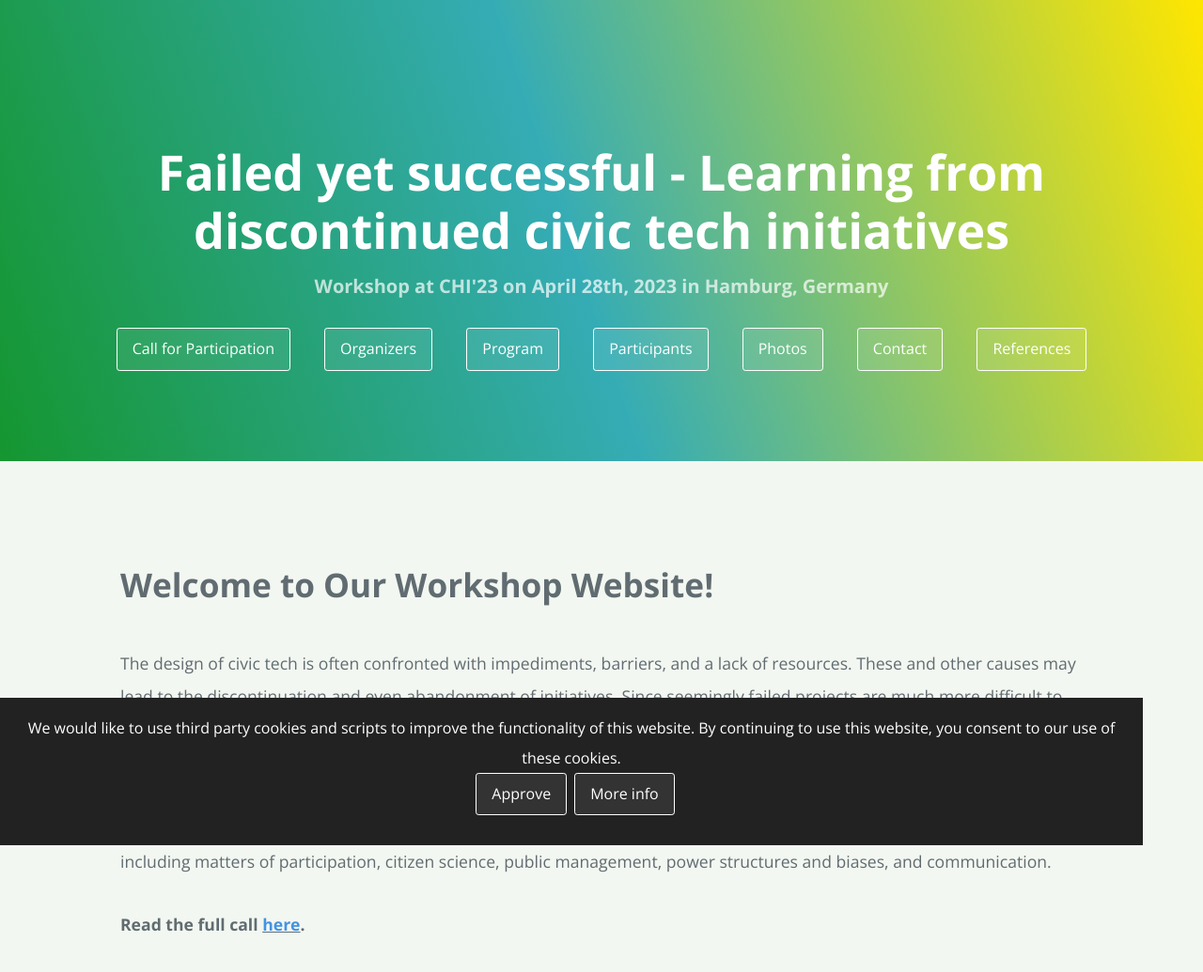
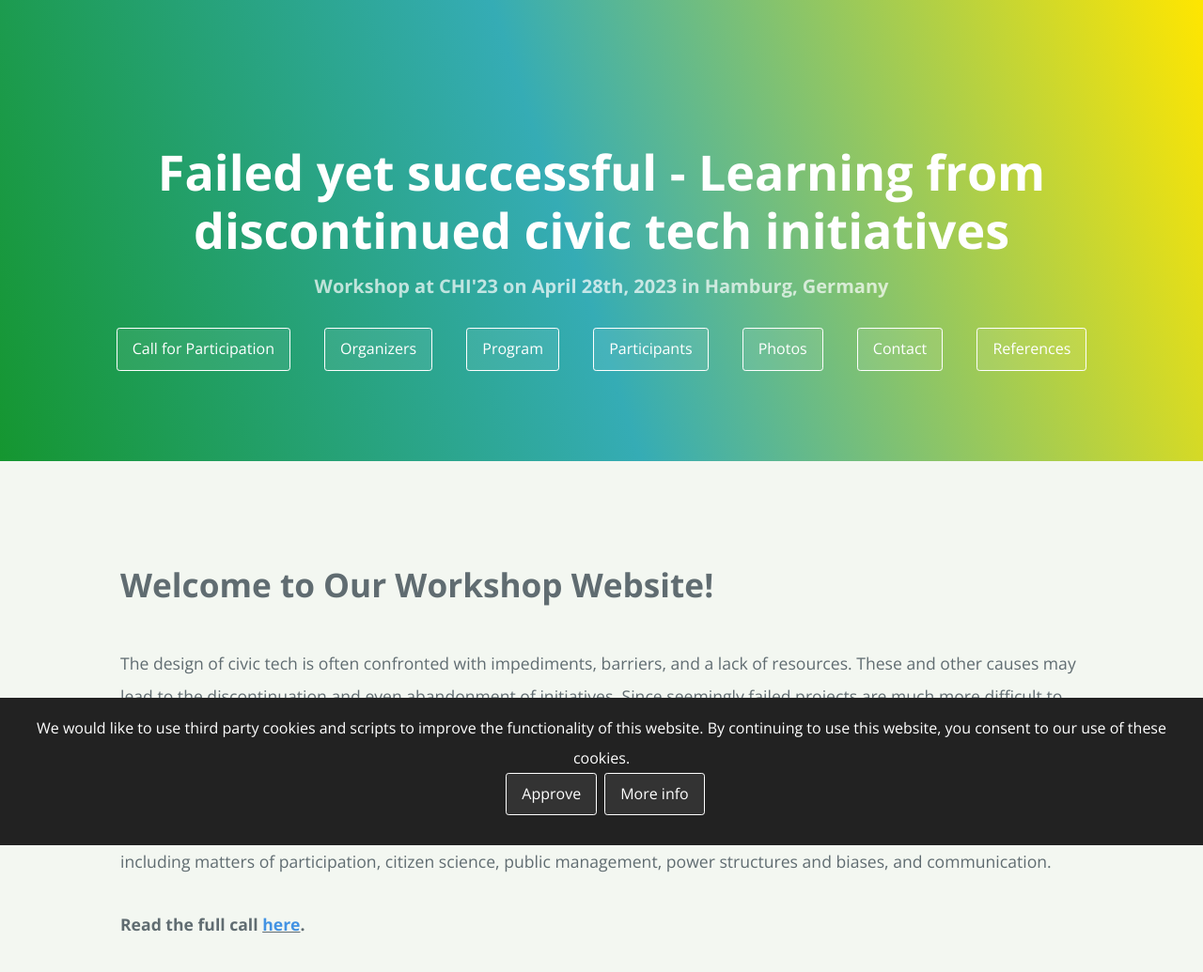
Before and after one commit to discontinued-civictech/discontinued-civictech.github.io, a Jekyll site: the page built from index.md, in a window 1280 px wide. Shown: the top 1035 px of the page at 94% size. Built offline with Jekyll 4.4.1, drawn with Linux system fonts in a browser that asks for light colours; our own code applies the rules of GitHub Pages for plain Markdown files; grey boxes are pictures that could not be loaded.

Commit message:
revised a style

```diff
--- a/_includes/cookie-consent.html
+++ b/_includes/cookie-consent.html
@@ -1,5 +1,5 @@
 <style>
-    #cookie-notice {margin: -200rem 0rem 0rem 0rem; padding: 1em; display: none; text-align: center; position: fixed; bottom: 0; width: 95%; background: #222; color: rgb(255, 255, 255);}
+    #cookie-notice {margin: 0rem 0rem 0rem 0rem; padding: 1em; display: none; text-align: center; position: fixed; bottom: 0; width: 100%; background: #222; color: rgb(255, 255, 255);}
     #cookie-notice a {display: inline-block; cursor: pointer; margin-left: 0.5rem; color: rgb(255, 255, 255);}
     @media (max-width: 1170px) {
         #cookie-notice span {display: block; padding-top: 3px; margin-bottom: 1rem; color: rgb(255, 255, 255);}
```
